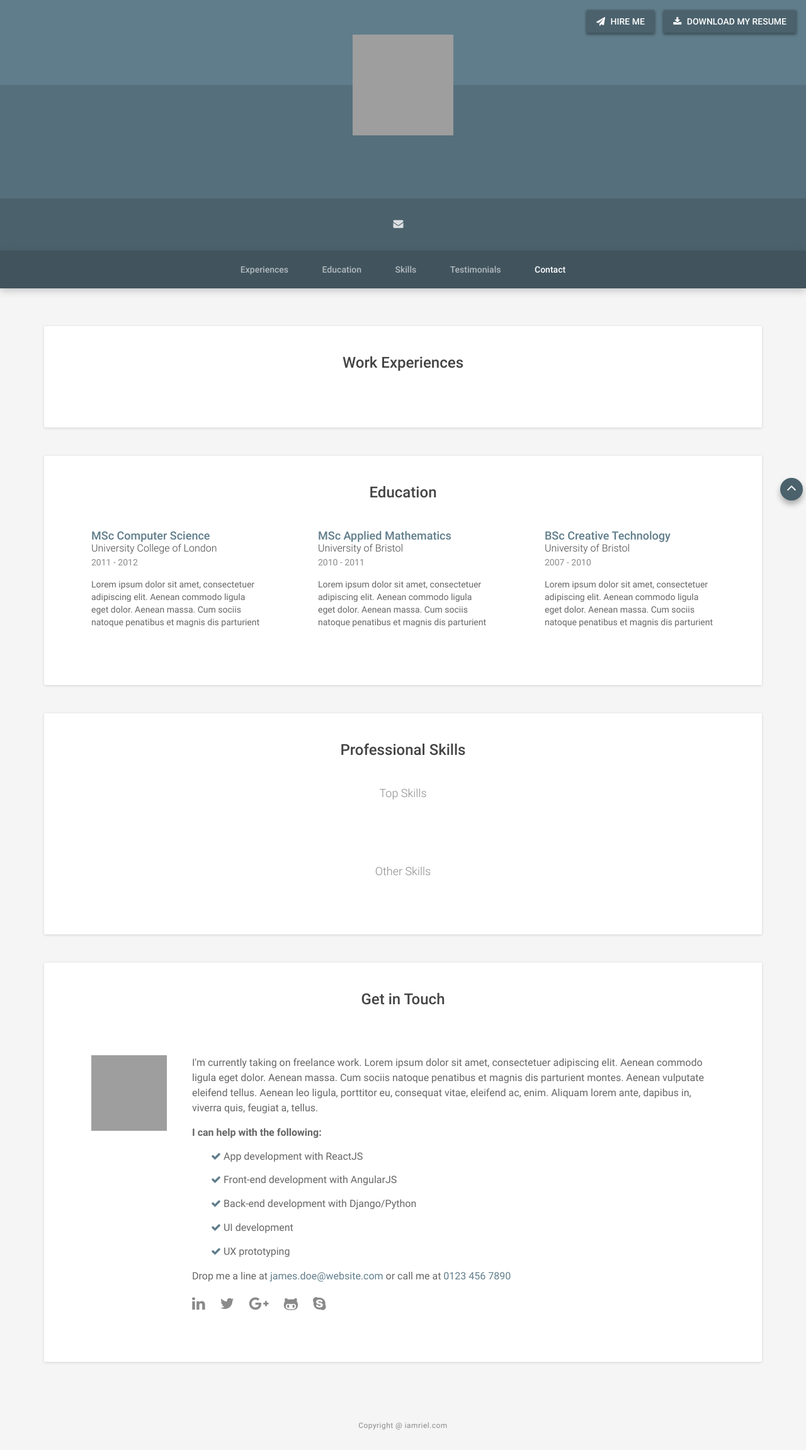
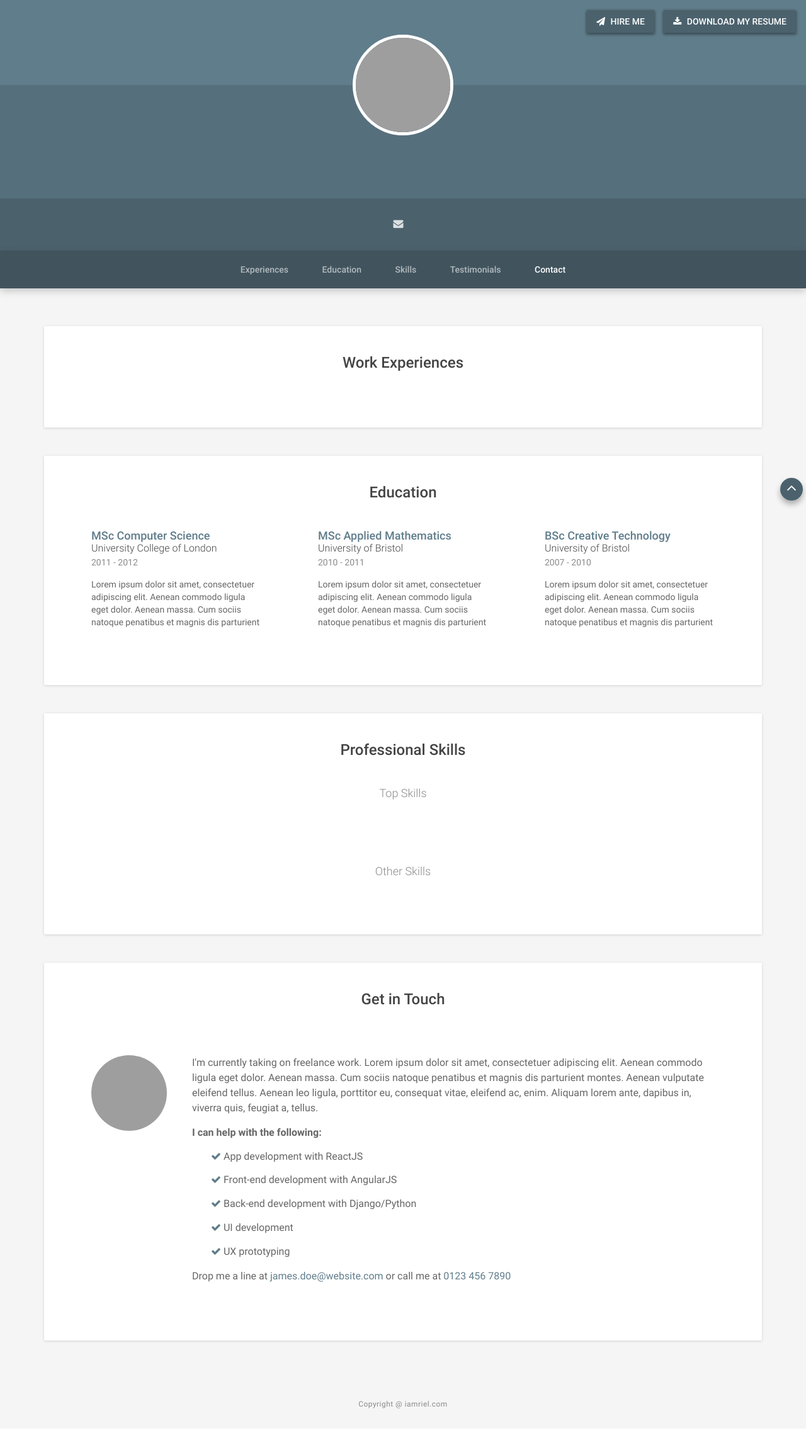
Before and after one commit to iamriel/iamriel, a Django app: template main/templates/home.html in a window 1280 px wide. Shown: the whole page at 63% size. After the commit the page ends 2237 px from the top, so only its background shows below. Run offline with Django 3.2, Linux system fonts and the light colour scheme; the template is opened without the code that fills it, so the values that code supplies are empty; some libraries are stand-ins or nearby versions; grey boxes are pictures that could not be loaded.

Commit message:
Move social icons in its own html file

```diff
--- a/main/templates/header.html
+++ b/main/templates/header.html
@@ -12,36 +12,9 @@
                 Download My Resume
             </a>
         </div><!--//actions-->
-        <ul class="social list-inline">
-            {% if active_user.profile.linked_in_url %}
-                <li>
-                    <a href="{{ active_user.profile.linked_in_url }}">
-                        <i class="fa fa-linkedin" aria-hidden="true"></i>
-                    </a>
-                </li>
-            {% endif %}
-            {% if active_user.profile.twitter_url %}
-                <li>
-                    <a href="{{ active_user.profile.twitter_url }}">
-                        <i class="fa fa-twitter" aria-hidden="true"></i>
-                    </a>
-                </li>
-            {% endif %}
-            {% if active_user.profile.google_plus_url %}
-                <li>
-                    <a href="{{ active_user.profile.google_plus_url }}">
-                        <i class="fa fa-google-plus" aria-hidden="true"></i>
-                    </a>
-                </li>
-            {% endif %}
-            {% if active_user.profile.github_url %}
-                <li>
-                    <a href="{{ active_user.profile.github_url }}">
-                        <i class="fa fa-github-alt" aria-hidden="true"></i>
-                    </a>
-                </li>
-            {% endif %}
-        </ul><!--//social-->
+
+        {% include 'social-icons.html' %}
+
     </div><!--//top-bar-->
 
     <div class="intro">
--- a/main/templates/home.html
+++ b/main/templates/home.html
@@ -1,4 +1,5 @@
 {% extends "base.html" %}
+{% load static from staticfiles %}
 
 {% block title %}
     {{ active_user.get_full_name }} - {{ active_user.profile.title }}
@@ -37,7 +38,7 @@
         <section id="contact-section" class="contact-section section">
             <h2 class="section-title">Get in Touch</h2>
             <div class="intro">
-                <img class="profile-image" src="./Responsive Resume_CV／Portfolio Template_files/profile-image.png" alt="">
+                <img class="profile-image" src="{% static 'img/xd.jpg' %}" alt="">
                 <div class="dialog">
                     <p>I'm currently taking on freelance work. Lorem ipsum dolor sit amet, consectetuer adipiscing elit. Aenean commodo ligula eget dolor. Aenean massa. Cum sociis natoque penatibus et magnis dis parturient montes. Aenean vulputate eleifend tellus. Aenean leo ligula, porttitor eu, consequat vitae, eleifend ac, enim. Aliquam lorem ante, dapibus in, viverra quis, feugiat a, tellus.</p>
                     <p><strong>I can help with the following:</strong></p>
@@ -49,13 +50,9 @@
                         <li><i class="fa fa-check" aria-hidden="true"></i> UX prototyping</li>
                     </ul>
                     <p>Drop me a line at <a href="mailto:someone@example.com">james.doe@website.com</a> or call me at <a href="tel:01234567890">0123 456 7890</a></p>
-                    <ul class="social list-inline">
-                        <li><a href="http://themes.3rdwavemedia.com/sphere/1.1/#"><i class="fa fa-linkedin" aria-hidden="true"></i></a></li>
-                        <li><a href="http://themes.3rdwavemedia.com/sphere/1.1/#"><i class="fa fa-twitter" aria-hidden="true"></i></a></li>
-                        <li><a href="http://themes.3rdwavemedia.com/sphere/1.1/#"><i class="fa fa-google-plus" aria-hidden="true"></i></a></li>
-                        <li><a href="http://themes.3rdwavemedia.com/sphere/1.1/#"><i class="fa fa-github-alt" aria-hidden="true"></i></a></li>
-                        <li><a href="http://themes.3rdwavemedia.com/sphere/1.1/#"><i class="fa fa-skype" aria-hidden="true"></i></a></li>
-                    </ul><!--//social-->
+
+                    {% include 'social-icons.html' %}
+
                 </div><!--//diaplog-->
             </div><!--//intro-->
 
--- a/static/css/styles-11.css
+++ b/static/css/styles-11.css
@@ -159,6 +159,8 @@ a.btn:hover {
   top: -80px;
   margin-left: -80px;
   left: 50%;
+  border-radius: 50%;
+  border: 5px solid #fff;
 }
 .header .name {
   font-size: 48px;
@@ -618,6 +620,7 @@ a.btn:hover {
   height: 120px;
   position: absolute;
   left: 30px;
+  border-radius: 50%;
 }
 .contact-section .intro p {
   margin-bottom: 15px;
```
Also changed, not shown: main/templates/social-icons.html (added, +30 -0 lines).
